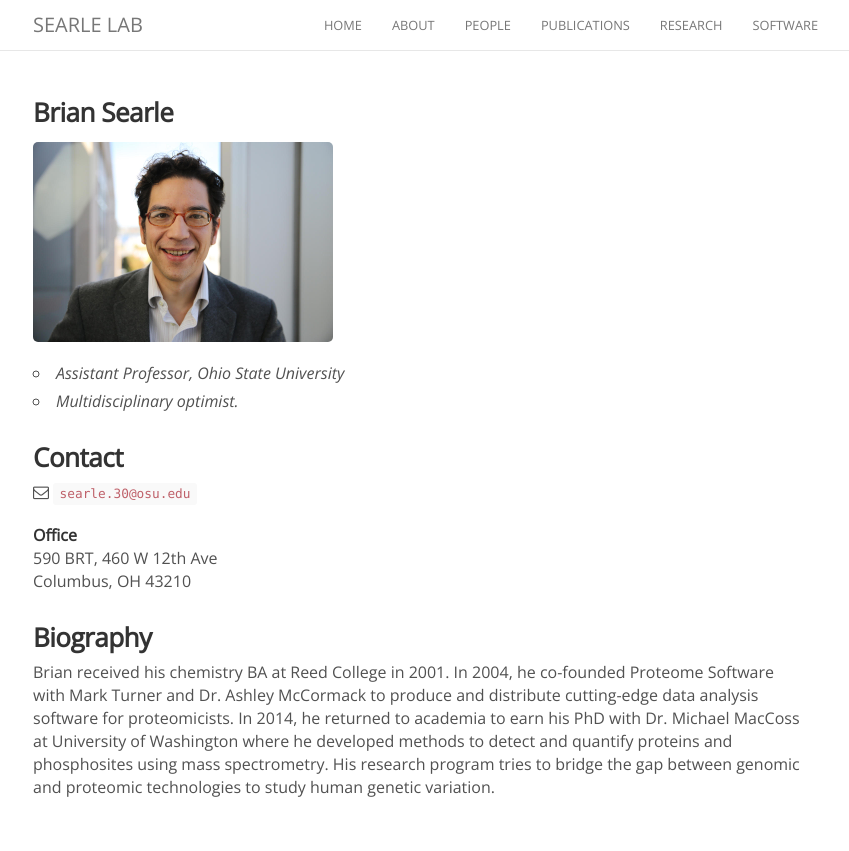
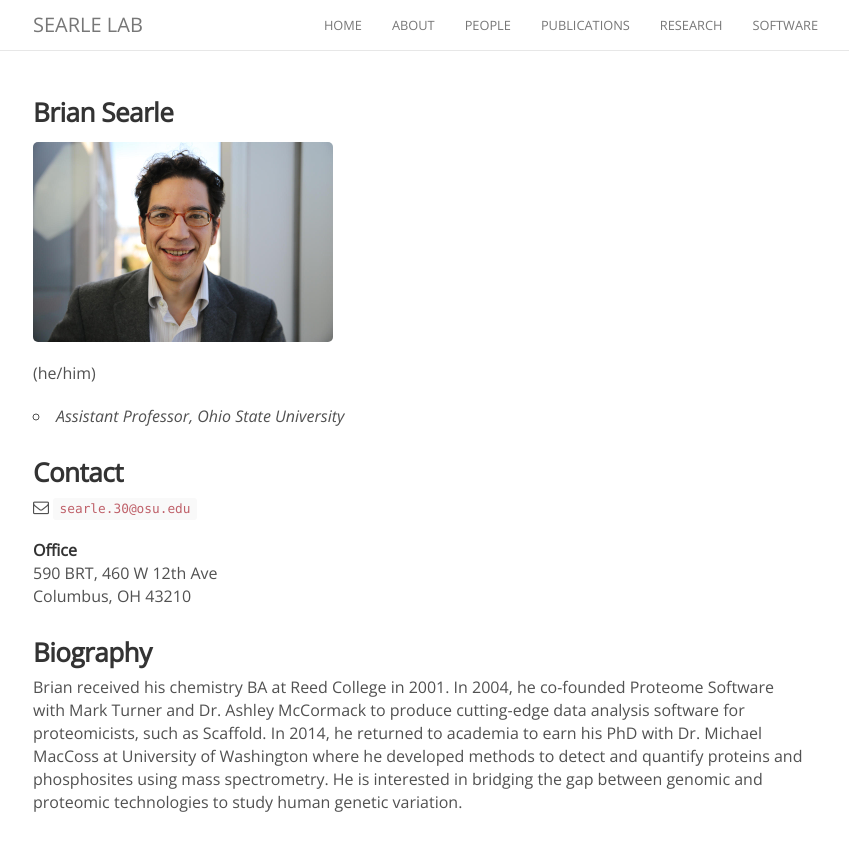
Before and after one commit to searlelab/searlelab.github.io, a Jekyll site: the page built from _people/brian_searle.md, in a window 1280 px wide. Shown: the top 851 px of the page, without its empty margins (222-1071 px from the left). Built offline with Jekyll 4.4.1, drawn with Linux system fonts in a browser that asks for light colours; nearby versions of some CDN libraries; comment, search, counter and statistics services are not loaded.

Commit message:
minor updates

```diff
--- a/_people/brian_searle.md
+++ b/_people/brian_searle.md
@@ -7,9 +7,10 @@ joined: 2000
 ---
 
 <img width="300" src="{{site.baseurl}}/images/people/{{page.avatar}}" data-action="zoom">
+(he/him)
 
 - _Assistant Professor, Ohio State University_<br>
-- _Multidisciplinary optimist._
+
 
 ### Contact
 
@@ -21,4 +22,4 @@ Columbus, OH 43210
 
 ### Biography
 
-Brian received his chemistry BA at Reed College in 2001. In 2004, he co-founded Proteome Software with Mark Turner and Dr. Ashley McCormack to produce and distribute cutting-edge data analysis software for proteomicists. In 2014, he returned to academia to earn his PhD with Dr. Michael MacCoss at University of Washington where he developed methods to detect and quantify proteins and phosphosites using mass spectrometry. His research program tries to bridge the gap between genomic and proteomic technologies to study human genetic variation.
+Brian received his chemistry BA at Reed College in 2001. In 2004, he co-founded Proteome Software with Mark Turner and Dr. Ashley McCormack to produce cutting-edge data analysis software for proteomicists, such as Scaffold. In 2014, he returned to academia to earn his PhD with Dr. Michael MacCoss at University of Washington where he developed methods to detect and quantify proteins and phosphosites using mass spectrometry. He is interested in bridging the gap between genomic and proteomic technologies to study human genetic variation.
```
Also changed, not shown: _software/prego.md (+2 -2 lines).
